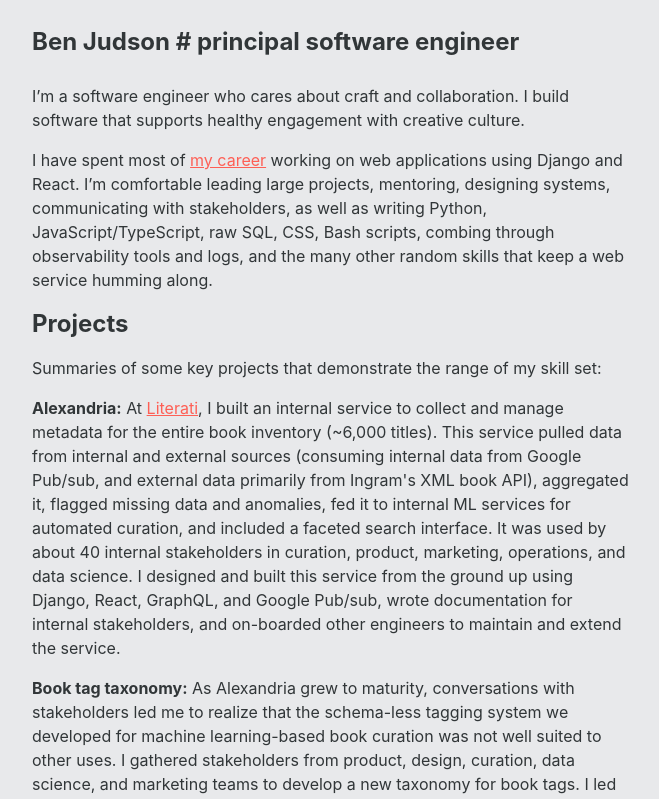
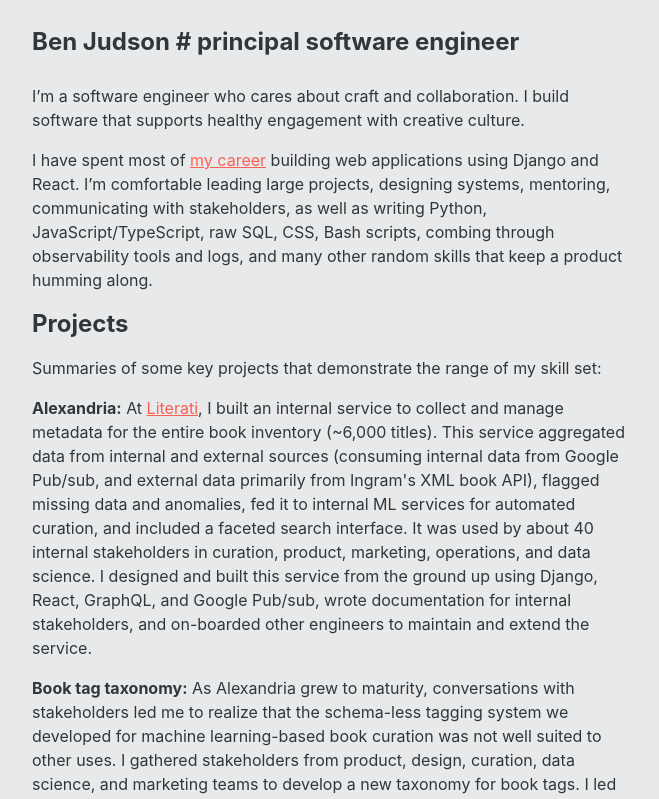
Before and after one commit to bjudson/shiftingedges, a SvelteKit app: page /software in a window 1280 px wide. Shown: the top 799 px of the page, without its empty margins (308-967 px from the left). Built offline with nearby package versions, Linux system fonts and the light colour scheme.

Commit message:
update software bio

```diff
--- a/src/routes/software/+page.svelte
+++ b/src/routes/software/+page.svelte
@@ -25,11 +25,11 @@
       <p>
         I have spent most of <a href="https://www.linkedin.com/in/ben-judson/"
           >my career</a
-        > working on web applications using Django and React. I’m comfortable leading
-        large projects, mentoring, designing systems, communicating with stakeholders,
+        > building web applications using Django and React. I’m comfortable leading
+        large projects, designing systems, mentoring, communicating with stakeholders,
         as well as writing Python, JavaScript/TypeScript, raw SQL, CSS, Bash scripts,
-        combing through observability tools and logs, and the many other random skills
-        that keep a web service humming along.
+        combing through observability tools and logs, and many other random skills
+        that keep a product humming along.
       </p>
       <h2>Projects</h2>
       <p>
@@ -40,16 +40,16 @@
         <strong>Alexandria:</strong> At
         <a href="https://literati.com/">Literati</a>, I built an internal
         service to collect and manage metadata for the entire book inventory
-        (~6,000 titles). This service pulled data from internal and external
+        (~6,000 titles). This service aggregated data from internal and external
         sources (consuming internal data from Google Pub/sub, and external data
-        primarily from Ingram's XML book API), aggregated it, flagged missing
-        data and anomalies, fed it to internal ML services for automated
-        curation, and included a faceted search interface. It was used by about
-        40 internal stakeholders in curation, product, marketing, operations,
-        and data science. I designed and built this service from the ground up
-        using Django, React, GraphQL, and Google Pub/sub, wrote documentation
-        for internal stakeholders, and on-boarded other engineers to maintain
-        and extend the service.
+        primarily from Ingram's XML book API), flagged missing data and
+        anomalies, fed it to internal ML services for automated curation, and
+        included a faceted search interface. It was used by about 40 internal
+        stakeholders in curation, product, marketing, operations, and data
+        science. I designed and built this service from the ground up using
+        Django, React, GraphQL, and Google Pub/sub, wrote documentation for
+        internal stakeholders, and on-boarded other engineers to maintain and
+        extend the service.
       </p>
       <p>
         <strong>Book tag taxonomy:</strong> As Alexandria grew to maturity, conversations
@@ -59,10 +59,10 @@
         science, and marketing teams to develop a new taxonomy for book tags. I led
         the development of a new tagging system that was more structured, more flexible,
         and more user-friendly. I built tools into Alexandria to remove useless tags,
-        merge duplicates, and analyse the distribution of tags across the inventory.
+        merge duplicates, and analyze the distribution of tags across the inventory.
         I worked with the data science team to ensure that the new schema would perform
         well with the models, and with curation to ensure that the new schema would
-        be meaninful and useful for customers.
+        be meaningful and useful for customers.
       </p>
       <p>
         <strong>Literati book clubs:</strong> I build the web client UI for
```
